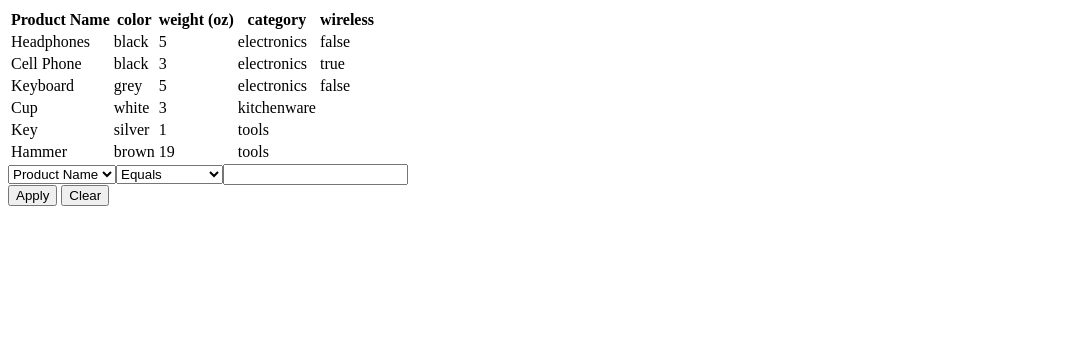
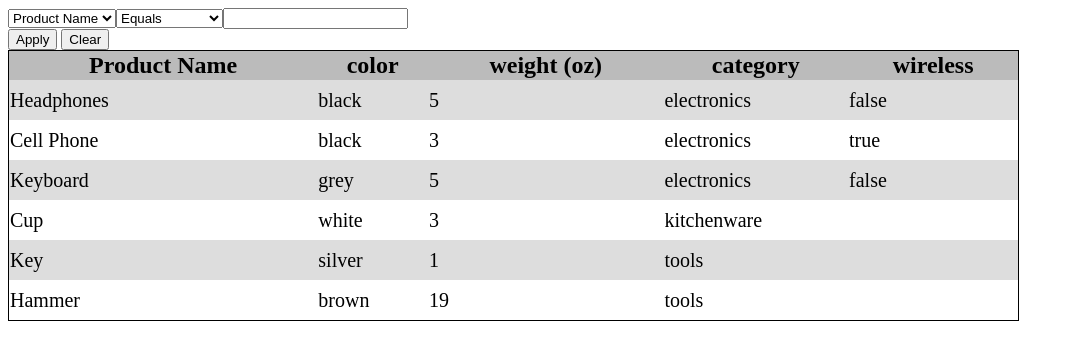
Before and after one commit to sbatson5/products-filtering, a plain HTML site: page index.html in a window 1280 px wide. Shown: the whole page, without its empty margins (0-1074 px from the left). Drawn offline with Linux system fonts and the light colour scheme.

Commit message:
start adding styles

```diff
--- a/index.html
+++ b/index.html
@@ -2,12 +2,13 @@
 <html>
 <head>
   <script src="datastore.js"></script>
+  <link href="styles.css" rel="stylesheet">
 </head>
 <body>
-  <table id="products-data-table"></table>
   <div id="filter-selection-wrapper"></div>
   <button id="apply-button">Apply</button>
   <button id="clear-button">Clear</button>
+  <table id="products-data-table"></table>
 </body>
 <script src="product-store.js"></script>
 <script src="script.js"></script>
--- a/product-store.js
+++ b/product-store.js
@@ -3,7 +3,7 @@ class ProductStore {
     this.products = datastore.getProducts();
   }
 
-  get originalProdicts() {
+  get originalProducts() {
     return datastore.getProducts();
   }
 
--- a/script.js
+++ b/script.js
@@ -5,6 +5,8 @@ const TYPE_OPERATORS = {
   number: ['equals', 'greater_than', 'less_than', 'any', 'none', 'in'],
   enumerated: ['equals', 'any', 'none', 'in']
 };
+
+let numberOfColumns;
 
 (function() {
   createTableHeader();
@@ -40,6 +42,7 @@ function createTableHeader() {
   let propertyNames = datastore.getProperties().map((property) => {
     return property.name;
   });
+  numberOfColumns = propertyNames.length;
   let tableElement = document.querySelector('#products-data-table');
   let headerRow = document.createElement('tr');
   headerRow.classList.add('header-row');
@@ -69,11 +72,24 @@ function createTableRow(product) {
   let tableRowElement = document.createElement('tr');
   tableRowElement.classList.add('product-item');
 
-  product.property_values.forEach((property) => {
+  let propertyValues = product.property_values;
+
+  propertyValues.forEach((property, index) => {
     let tableDataElement = document.createElement('td');
     tableDataElement.textContent = property.value;
+
+    // Since not all products have every property listed, we update
+    // the colSpan of the last td element to ensure it fills the table
+    if (index == propertyValues.length - 1) {
+      let remainingColumnsToFill = numberOfColumns - propertyValues.length;
+      if (remainingColumnsToFill > 0) {
+        tableDataElement.colSpan = remainingColumnsToFill + 1;
+      }
+    }
+
     tableRowElement.appendChild(tableDataElement);
   });
+
   return tableRowElement;
 }
 
--- /dev/null
+++ b/styles.css
@@ -0,0 +1,20 @@
+#products-data-table {
+  width: 80%;
+  border: 1px solid black;
+  border-spacing: 0;
+}
+
+.header-row {
+  font-size: 1.5rem;
+  background-color: #bbb;
+}
+
+.product-item {
+  height: 40px;
+  font-size: 1.25rem;
+  border-top: 1px solid black;
+}
+
+.product-item:nth-child(even) {
+  background-color: #ddd;
+}
```
